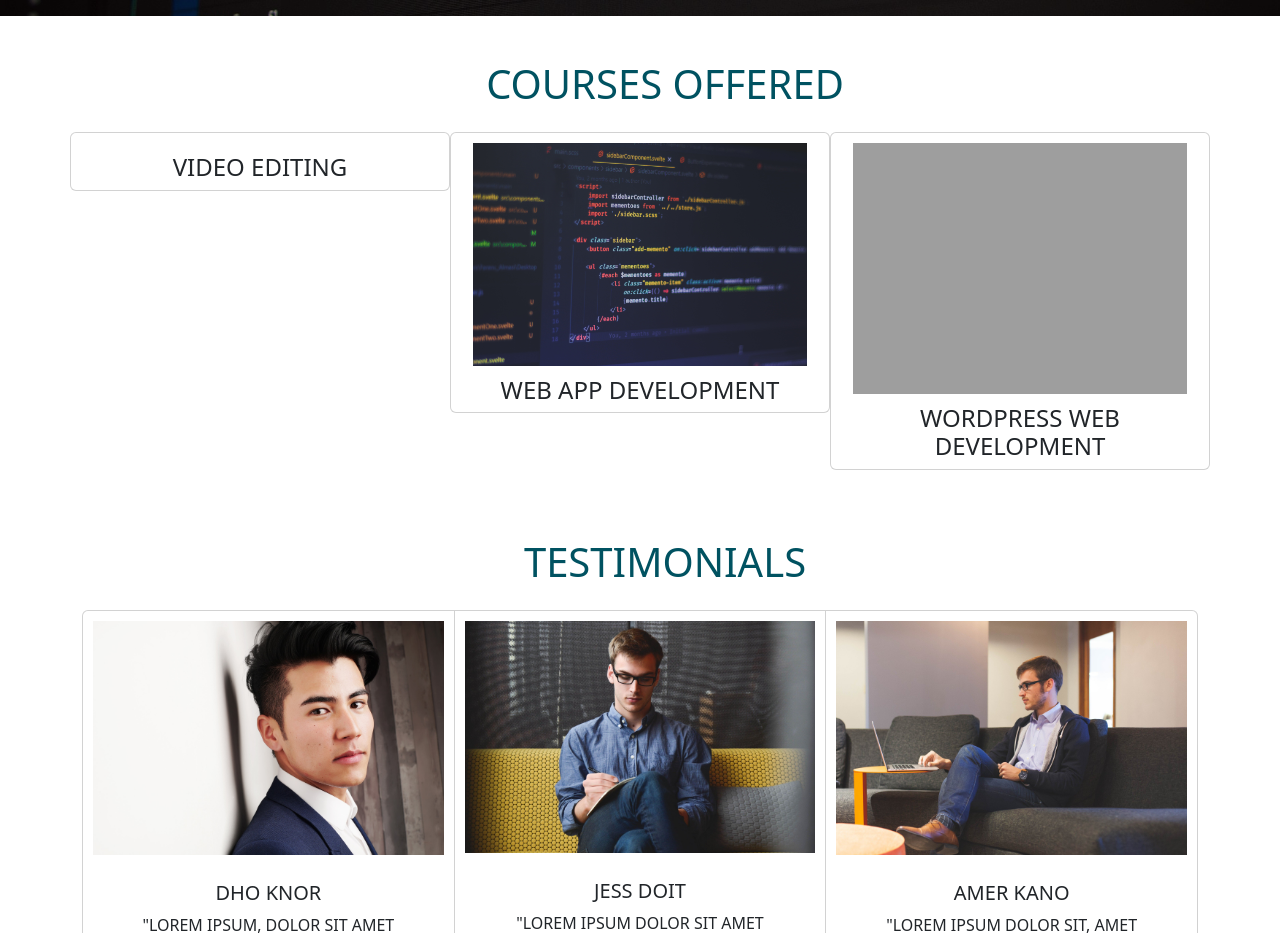
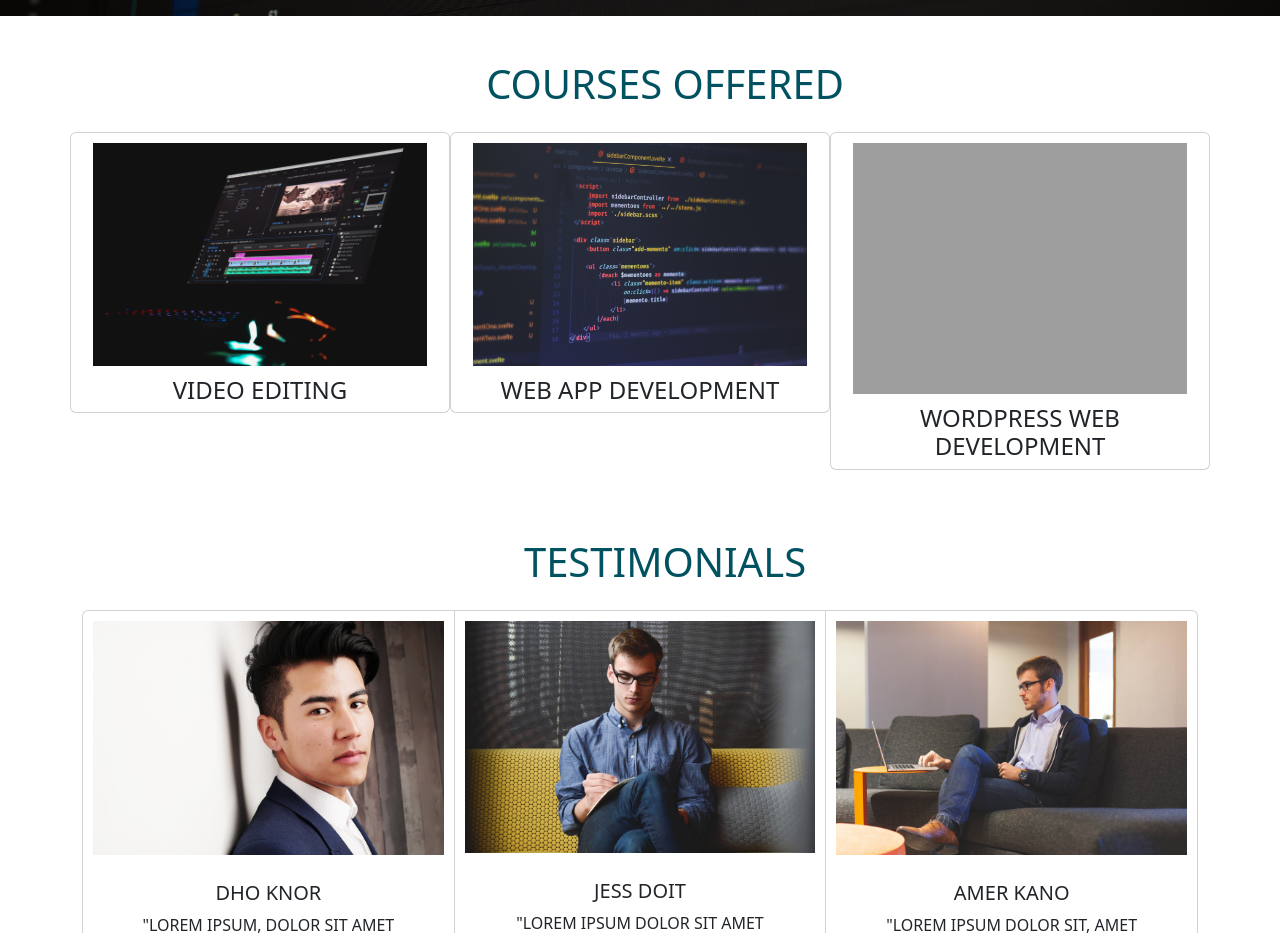
Before and after one commit to Lem05/Bootstrap-assignment, a plain HTML site: page index.html in a window 1280 px wide. Shown: the part 780-1713 px from the top of the page. Drawn offline with nearby package versions, Linux system fonts and the light colour scheme; the site is published under a folder, as on GitHub Pages, so addresses that start at the root find nothing.

Commit message:
Update index.html

```diff
--- a/index.html
+++ b/index.html
@@ -89,7 +89,7 @@
         <div class="row align-items-start pt-4 pb-4 text-uppercase">
             <h2 class="services">Courses Offered</h2>
           <div class="col card">
-            <img src="/sanjeev-nagaraj-u4bvBOOpZB4-unsplash.jpg" alt="">
+            <img src="sanjeev-nagaraj-u4bvBOOpZB4-unsplash.jpg" alt="">
             <h2 class="title1">Video Editing</h2>
           </div>
           <div class="col card">
```
